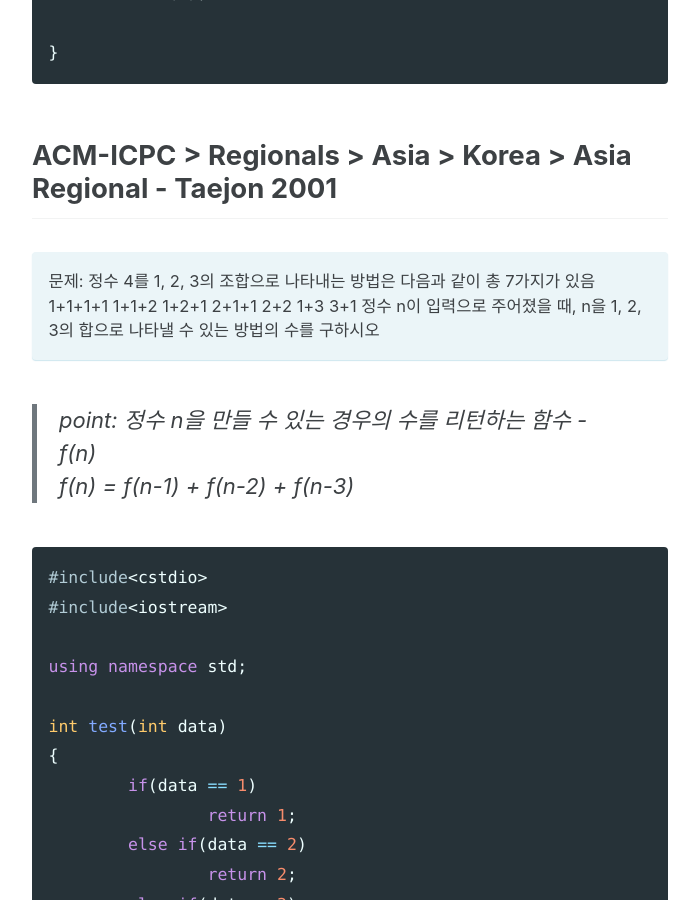
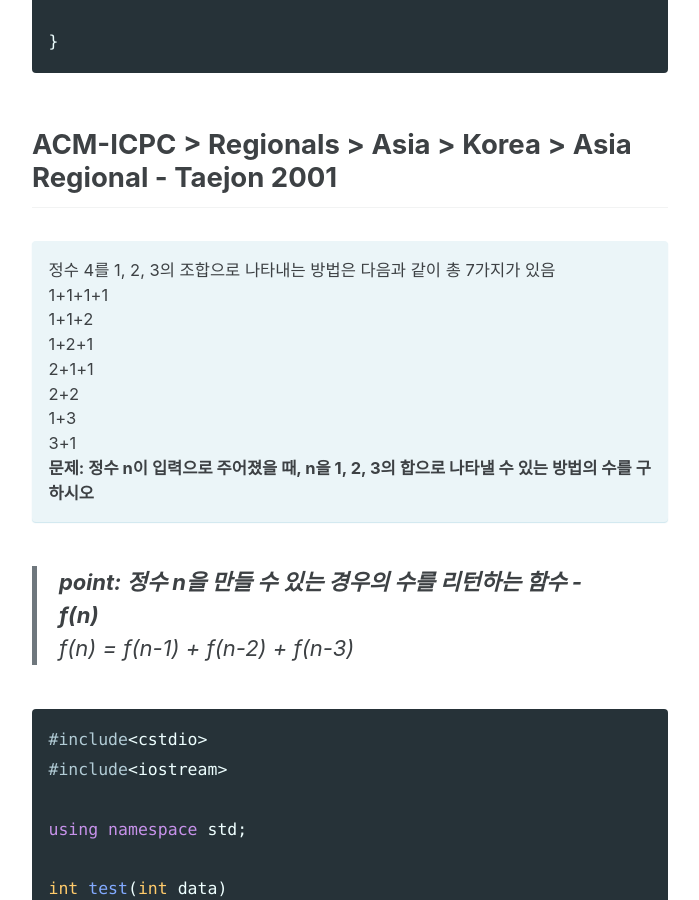
Before and after one commit to sujinsjlee/TIL, a Jekyll site: the page built from _posts/2020-03-14-Algorithm_(4)_recursive.md, in a window 1280 px wide and 900 px high, scrolled down 3577 px. Shown: the whole window, without its empty margins (290-989 px from the left). Built offline with Jekyll 4.4.1, drawn with Linux system fonts in a browser that asks for light colours; cached includes are drawn as plain includes; nearby versions of some CDN libraries; part of the change alters nothing that is shown.

Commit message:
[Algorithm] Recursive update 2

````diff
--- a/_posts/2020-03-14-Algorithm_(4)_recursive.md
+++ b/_posts/2020-03-14-Algorithm_(4)_recursive.md
@@ -134,6 +134,7 @@ int main()
 2. n이 홀수이면 3 X n + 1 을 하고,
 3. n이 짝수이면 n 을 2로 나눕니다.
 4. 이렇게 계속 진행해서 n 이 결국 1이 될 때까지 2와 3의 과정을 반복합니다.
+{: .notice--info}
 
 ```cpp
 #include<iostream>
@@ -164,7 +165,7 @@ int main()
 
 ## ACM-ICPC > Regionals > Asia > Korea > Asia Regional - Taejon 2001
 
-문제: 정수 4를 1, 2, 3의 조합으로 나타내는 방법은 다음과 같이 총 7가지가 있음
+정수 4를 1, 2, 3의 조합으로 나타내는 방법은 다음과 같이 총 7가지가 있음
 1+1+1+1
 1+1+2
 1+2+1
@@ -172,11 +173,12 @@ int main()
 2+2
 1+3
 3+1
-정수 n이 입력으로 주어졌을 때, n을 1, 2, 3의 합으로 나타낼 수 있는 방법의 수를 구하시오
+**문제: 정수 n이 입력으로 주어졌을 때, n을 1, 2, 3의 합으로 나타낼 수 있는 방법의 수를 구하시오**
 {: .notice--info}
 
-> point: 정수 n을 만들 수 있는 경우의 수를 리턴하는 함수 - f(n)
+> **point: 정수 n을 만들 수 있는 경우의 수를 리턴하는 함수 - f(n)**
 > f(n) = f(n-1) + f(n-2) + f(n-3)
+
 
 ```cpp
 #include<cstdio>
````
